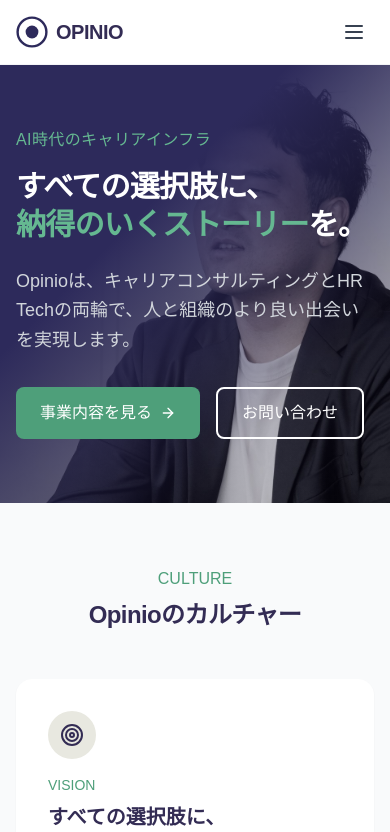
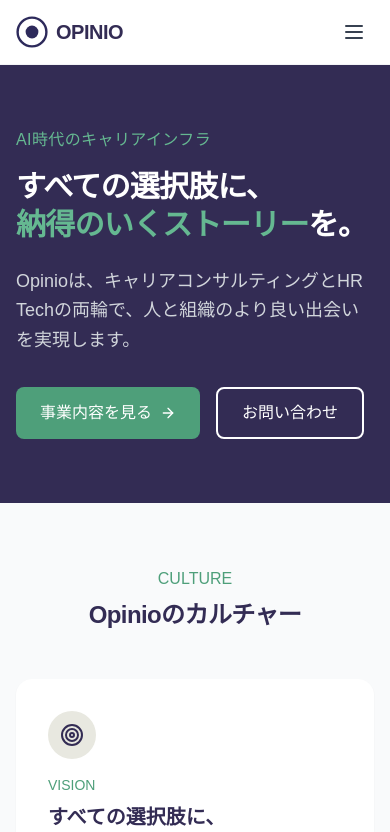
Before and after one commit to hshiba-oss/opinio-corp, a Next.js app: page / in a window 390 px wide. Shown: the top 832 px of the page. Built offline with nearby package versions, Linux system fonts and the light colour scheme.

Commit message:
HEROの写真を右寄せに変更、左側は紺ベタで補完

```diff
--- a/src/app/page.tsx
+++ b/src/app/page.tsx
@@ -7,16 +7,16 @@
     <>
       {/* Hero Section */}
       <section className="relative text-white overflow-hidden bg-primary-800">
-        {/* Full background photo */}
+        {/* Photo on the right side only */}
         <div
-          className="absolute inset-0 bg-cover bg-center"
+          className="absolute inset-y-0 right-0 w-[45%] md:w-[40%] bg-cover bg-center hidden md:block"
           style={{ backgroundImage: "url('/images/hero-ceo-processed.jpg')" }}
         />
-        {/* Diagonal gradient overlay: top-left navy → bottom-right transparent */}
+        {/* Soft blend from navy into the photo */}
         <div
-          className="absolute inset-0"
+          className="absolute inset-y-0 right-[25%] w-[20%] hidden md:block"
           style={{
-            background: 'linear-gradient(135deg, #2d2a5b 0%, #2d2a5b 35%, rgba(45,42,91,0.6) 55%, rgba(45,42,91,0.15) 75%, transparent 100%)',
+            background: 'linear-gradient(to right, #2d2a5b, transparent)',
           }}
         />
         <div className="section-container section-padding relative">
```
